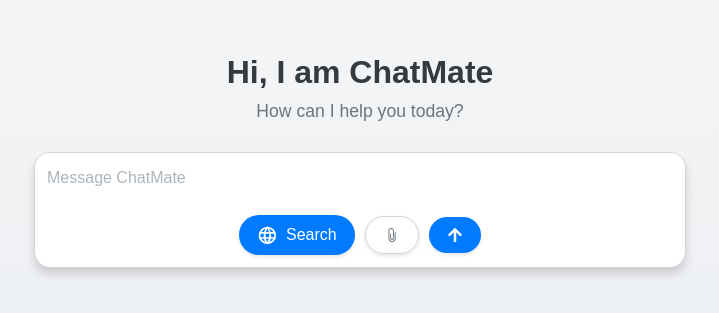
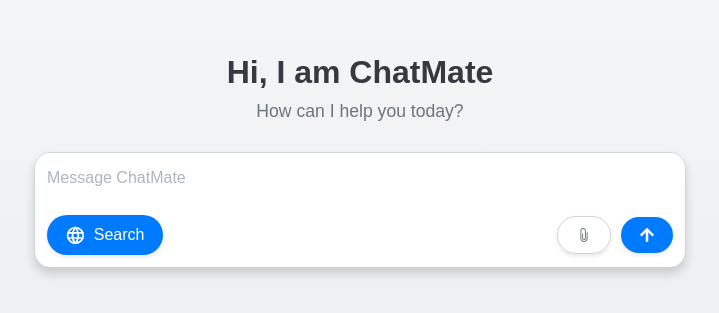
Before and after one commit to Not-Secret-Dev/ChatMate, a React (Vite) app: page / in a window 1280 px wide. Shown: the part 239-552 px from the top of the page, without its empty margins (280-999 px from the left). Built offline with nearby package versions, Linux system fonts and the light colour scheme.

Commit message:
cloning into new repository

```diff
--- a/src/App.jsx
+++ b/src/App.jsx
@@ -1,8 +1,6 @@
-import React from "react";
 import styled, { keyframes } from "styled-components";
-import { TbWorld } from "react-icons/tb";
-import { IoIosAttach } from "react-icons/io";
-import { FaArrowUp } from "react-icons/fa";
+import ChatListComponent from "./Components/ChatList/ChatListComponent";
+import InputComponent from "./Components/Input/InputComponent";
 
 const fadeIn = keyframes`
   from {
@@ -47,111 +45,7 @@
       color: #6c757d;
     }
 
-    .inputSection {
-      display: flex;
-      flex-direction: column;
-      width: 95%;
-      max-width: 650px;
-      border-radius: 16px;
-      border: 1px solid #ced4da;
-      background-color: #fff;
-      box-shadow: 0 6px 10px rgba(0, 0, 0, 0.15);
-      overflow: hidden;
-      transition: transform 0.2s ease-in-out;
 
-      &:hover {
-        transform: translateY(-2px);
-      }
-    }
-
-    .inputSection input {
-      width: 100%;
-      height: 50px;
-      padding: 0 12px;
-      border: none;
-      outline: none;
-      font-size: 1rem;
-      color: #343a40;
-      box-sizing: border-box;
-      transition: border-color 0.2s ease-in-out;
-
-      &:focus {
-        border-color: #80bdff;
-        box-shadow: 0 0 0 0.2rem rgba(0, 123, 255, 0.25);
-      }
-    }
-
-    .inputSection input::placeholder {
-      font-size: 1rem;
-      color: #adb5bd;
-    }
-
-    .buttons {
-      display: flex;
-      flex-wrap: wrap;
-      justify-content: center;
-      align-items: center;
-      width: 100%;
-      padding: 12px;
-      gap: 10px;
-      box-sizing: border-box;
-    }
-
-    .left,
-    .right {
-      display: flex;
-      align-items: center;
-      gap: 10px;
-    }
-
-    button {
-      display: flex;
-      justify-content: center;
-      align-items: center;
-      padding: 8px 16px;
-      gap: 8px;
-      font-size: 0.9rem;
-      border-radius: 23px;
-      border: none;
-      background-color: #007bff;
-      color: #fff;
-      transition: all 0.2s ease-in-out;
-      cursor: pointer;
-      white-space: nowrap;
-      box-shadow: 0 2px 4px rgba(0, 0, 0, 0.1);
-
-      &:hover {
-        background-color: #0056b3;
-        transform: translateY(-1px);
-        box-shadow: 0 4px 6px rgba(0, 0, 0, 0.15);
-      }
-
-      &:active {
-        transform: translateY(0);
-        box-shadow: 0 2px 4px rgba(0, 0, 0, 0.1);
-      }
-    }
-
-    button#attachments {
-      background-color: transparent;
-      color: #6c757d;
-      border: 1px solid #ced4da;
-
-      &:hover {
-        background-color: #f8f9fa;
-        color: #5a6268;
-        transform: translateY(-1px);
-        box-shadow: 0 2px 4px rgba(0, 0, 0, 0.1);
-      }
-    }
-
-    #icon {
-      font-size: 1.2rem;
-    }
-
-    #send {
-      /* Styles already applied to all buttons */
-    }
 
     /* Media Queries */
     @media (max-width: 375px) {
@@ -160,17 +54,6 @@
       }
       .heading p {
         font-size: 0.8rem;
-      }
-      .inputSection input {
-        height: 35px;
-        font-size: 0.8rem;
-      }
-      button {
-        font-size: 0.7rem;
-        padding: 6px 10px;
-      }
-      #icon {
-        font-size: 1rem;
       }
     }
 
@@ -181,17 +64,6 @@
       .heading p {
         font-size: 0.9rem;
       }
-      .inputSection input {
-        height: 40px;
-        font-size: 0.9rem;
-      }
-      button {
-        font-size: 0.8rem;
-        padding: 6px 12px;
-      }
-      #icon {
-        font-size: 1.1rem;
-      }
     }
 
     @media (min-width: 768px) and (max-width: 1023px) {
@@ -200,17 +72,6 @@
       }
       .heading p {
         font-size: 1rem;
-      }
-      .inputSection input {
-        height: 45px;
-        font-size: 1rem;
-      }
-      button {
-        font-size: 0.9rem;
-        padding: 8px 14px;
-      }
-      #icon {
-        font-size: 1.2rem;
       }
     }
 
@@ -221,45 +82,19 @@
       .heading p {
         font-size: 1.1rem;
       }
-      .inputSection input {
-        height: 50px;
-        font-size: 1.1rem;
-      }
-      button {
-        font-size: 1rem;
-        padding: 10px 18px;
-      }
-      #icon {
-        font-size: 1.3rem;
-      }
     }
   `;
 
   return (
+    // <>
+    //   <ChatListComponent />
+    // </>
     <MainSection>
       <div className="heading">
         <h1>Hi, I am ChatMate</h1>
         <p>How can I help you today?</p>
       </div>
-      <div className="inputSection">
-        <input type="text" placeholder="Message ChatMate" />
-        <div className="buttons">
-          <div className="left">
-            <button>
-              <TbWorld id="icon" />
-              Search
-            </button>
-          </div>
-          <div className="right">
-            <button id="attachments">
-              <IoIosAttach />
-            </button>
-            <button id="send">
-              <FaArrowUp />
-            </button>
-          </div>
-        </div>
-      </div>
+      <InputComponent />
     </MainSection>
   );
 }
--- /dev/null
+++ b/src/Components/ChatList/ChatListComponent.jsx
@@ -0,0 +1,75 @@
+import styled from "styled-components";
+
+const ChatListContainer = styled.div`
+  width: 60%;
+  max-width: 90%;
+  height: 500px;
+  background: #fff;
+  margin: auto;
+  margin-top: 23px;
+  border-radius: 16px;
+  padding: 16px;
+  overflow-y: auto;
+  font-family: "Arial", sans-serif;
+  display: flex;
+  flex-direction: column;
+  animation: fadeIn 0.5s ease-in-out;
+
+  h2 {
+    font-size: 1.5rem;
+    color: #343a40;
+    margin-bottom: 12px;
+    text-align: center;
+  }
+
+  ul {
+    list-style: none;
+    padding: 0;
+    margin: 0;
+    display: flex;
+    flex-direction: column;
+  }
+
+  li {
+    width: 450px;
+    /* max-width: 450px; */
+    padding: 12px;
+    border-radius: 8px;
+    margin-bottom: 10px;
+    font-size: 1rem;
+    display: flex;
+    align-items: center;
+    gap: 10px;
+    transition: transform 0.3s;
+  }
+
+  li:hover {
+    transform: translateY(-2px);
+    cursor: pointer;
+  }
+
+  .bot {
+    background: #e9ecef;
+    color: #343a40;
+    align-self: flex-start;
+  }
+
+  .user {
+    background: #007bff;
+    color: #fff;
+    align-self: flex-end;
+  }
+`;
+
+const ChatListComponent = () => {
+    return (
+        <ChatListContainer>
+            <ul>
+                <li className="bot">Hello! How can I assist you today?</li>
+                <li className="user">I need help with my order.</li>
+            </ul>
+        </ChatListContainer>
+    );
+};
+
+export default ChatListComponent;
--- /dev/null
+++ b/src/Components/Input/InputComponent.jsx
@@ -0,0 +1,225 @@
+import styled from 'styled-components'
+import { TbWorld } from "react-icons/tb";
+import { IoIosAttach } from "react-icons/io";
+import { FaArrowUp } from "react-icons/fa";
+
+const InputSection = styled.div`
+    display: flex;
+      flex-direction: column;
+      width: 95%;
+      max-width: 650px;
+      border-radius: 16px;
+      border: 1px solid #ced4da;
+      background-color: #fff;
+      box-shadow: 0 6px 10px rgba(0, 0, 0, 0.15);
+      overflow: hidden;
+      transition: transform 0.2s ease-in-out;
+
+      &:hover {
+        transform: translateY(-2px);
+      }
+
+      input {
+      width: 100%;
+      height: 50px;
+      padding: 0 12px;
+      border: none;
+      outline: none;
+      font-size: 1rem;
+      color: #343a40;
+      box-sizing: border-box;
+      transition: border-color 0.2s ease-in-out;
+
+      &:focus {
+        border-color: #80bdff;
+        box-shadow: 0 0 0 0.2rem rgba(0, 123, 255, 0.25);
+      }
+    }
+
+    input::placeholder {
+      font-size: 1rem;
+      color: #adb5bd;
+    }
+
+    .buttons {
+      display: flex;
+      flex-wrap: wrap;
+      justify-content: space-between;
+      align-items: center;
+      width: 100%;
+      padding: 12px;
+      gap: 10px;
+      box-sizing: border-box;
+    }
+
+    .left,
+    .right {
+      display: flex;
+      align-items: center;
+      gap: 10px;
+    }
+
+    button {
+      display: flex;
+      justify-content: center;
+      align-items: center;
+      padding: 8px 16px;
+      gap: 8px;
+      font-size: 0.9rem;
+      border-radius: 23px;
+      border: none;
+      background-color: #007bff;
+      color: #fff;
+      transition: all 0.2s ease-in-out;
+      cursor: pointer;
+      white-space: nowrap;
+      box-shadow: 0 2px 4px rgba(0, 0, 0, 0.1);
+
+      &:hover {
+        background-color: #0056b3;
+        transform: translateY(-1px);
+        box-shadow: 0 4px 6px rgba(0, 0, 0, 0.15);
+      }
+
+      &:active {
+        transform: translateY(0);
+        box-shadow: 0 2px 4px rgba(0, 0, 0, 0.1);
+      }
+    }
+
+    button#attachments {
+      background-color: transparent;
+      color: #6c757d;
+      border: 1px solid #ced4da;
+
+      &:hover {
+        background-color: #f8f9fa;
+        color: #5a6268;
+        transform: translateY(-1px);
+        box-shadow: 0 2px 4px rgba(0, 0, 0, 0.1);
+      }
+    }
+
+    #icon {
+      font-size: 1.2rem;
+    }
+
+    #send {
+      /* Styles already applied to all buttons */
+    }
+
+    /* Media Queries */
+    @media (max-width: 375px) {
+
+        .inputSection {
+            position: absolute;
+            bottom: 10px;
+        }
+
+      .inputSection input {
+        height: 35px;
+        font-size: 0.8rem;
+      }
+      button {
+        font-size: 0.7rem;
+        padding: 6px 10px;
+      }
+      #icon {
+        font-size: 1rem;
+      }
+    }
+
+    @media (min-width: 376px) and (max-width: 767px) {
+      .inputSection input {
+        height: 40px;
+        font-size: 0.9rem;
+      }
+      button {
+        font-size: 0.8rem;
+        padding: 6px 12px;
+      }
+      #icon {
+        font-size: 1.1rem;
+      }
+    }
+
+    @media (min-width: 768px) and (max-width: 1023px) {
+      .inputSection input {
+        height: 45px;
+        font-size: 1rem;
+      }
+      button {
+        font-size: 0.9rem;
+        padding: 8px 14px;
+      }
+      #icon {
+        font-size: 1.2rem;
+      }
+    }
+
+    @media (min-width: 1024px) {
+      .inputSection input {
+        height: 50px;
+        font-size: 1.1rem;
+      }
+      button {
+        font-size: 1rem;
+        padding: 10px 18px;
+      }
+      #icon {
+        font-size: 1.3rem;
+      }
+    }
+
+    @media (min-width: 2560px) {
+        .inputSection {
+            max-width: 900px; /* Slightly larger for better spacing */
+        }
+
+        .inputSection input {
+            height: 80px;
+            font-size: 1.8rem;
+            padding: 15px;
+  }
+
+  .buttons {
+    padding: 16px;
+    gap: 15px;
+  }
+
+  button {
+    font-size: 1.3rem;
+    padding: 14px 24px;
+  }
+
+  #icon {
+    font-size: 1.6rem;
+  }
+}
+`;
+
+const InputComponent = () => {
+    return (
+        <InputSection>
+            <input type="text" placeholder="Message ChatMate" />
+            <div className="buttons">
+                <div className="left">
+                    <button>
+                        <TbWorld id="icon" />
+                        Search
+                    </button>
+                </div>
+                <div className="right">
+                    <button id="attachments">
+                        <IoIosAttach />
+                    </button>
+                    <button id="send">
+                        <FaArrowUp />
+                    </button>
+                </div>
+            </div>
+        </InputSection>
+    )
+}
+
+export default InputComponent
```
